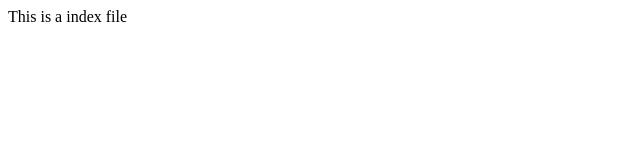
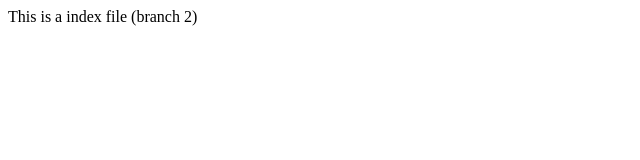
Before and after one commit to Gaurav2048/version-control-2, a plain HTML site: page index.html in a window 1280 px wide. Shown: the full height of the page, 0-640 px from the left. Drawn offline with Linux system fonts and the light colour scheme.

Commit message:
Resolve lead request

```diff
--- a/index.html
+++ b/index.html
@@ -3,9 +3,9 @@
     <meta charset="UTF-8">
     <meta http-equiv="X-UA-Compatible" content="IE=edge">
     <meta name="viewport" content="width=device-width, initial-scale=1.0">
-    <title>Document (branch 2)</title>
+    <title>Document</title>
 </head>
 <body>
-    This is a index file
+    This is a index file  (branch 2)
 </body>
 </html>
```
